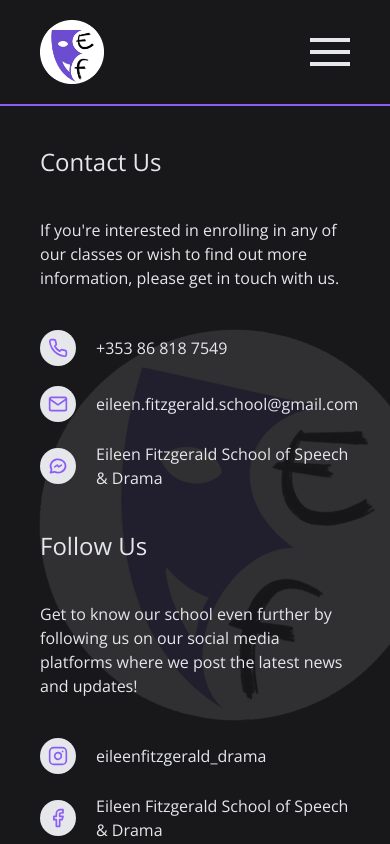
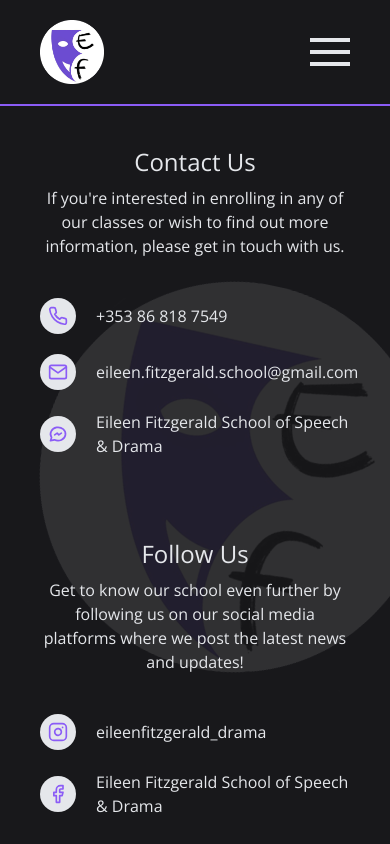
Before and after one commit to kailafitz/eileen-fitzgerald-school, a Next.js app: page /contact in a window 390 px wide. Shown: the top 844 px of the page. Built offline with nearby package versions, Linux system fonts and the light colour scheme.

Commit message:
Overflow fix on contact page image

```diff
--- a/app/classes/page.tsx
+++ b/app/classes/page.tsx
@@ -21,7 +21,7 @@ export const metadata: Metadata = {
 const Classes = () => {
   return (
     <div className="flex flex-col md:flex-row">
-      <div className="sticky top-0 bg-gray-200 p-5 block md:block md:w-1/5">
+      <div className="sticky top-0 bg-white md:bg-gray-200 p-5 block md:block md:w-1/5">
         <MobileMenuClasses />
         <div className="md:sticky md:top-5">
           <MotionDiv className="hidden md:block">
--- a/app/contact/page.tsx
+++ b/app/contact/page.tsx
@@ -5,16 +5,16 @@ import React from "react";
 
 const Contact = () => {
   return (
-    <>
-      <Container className="text-gray-200 relative overflow-hidden w-full">
+    <div className="relative w-full overflow-hidden md:overflow-x-clip md:overflow-y-visible">
+      <Container className="text-gray-200">
         <ContactDetails />
       </Container>
-      <div className="bg-primary mt-10">
-        <Container className="mb-10 text-gray-200">
+      <div className="bg-primary pb-10">
+        <Container className="text-gray-200">
           <Locations />
         </Container>
       </div>
-    </>
+    </div>
   );
 };
 
--- a/app/globals.css
+++ b/app/globals.css
@@ -113,7 +113,3 @@ body {
 .flip {
   transform: scaleX(-1);
 }
-
-.bg-test {
-  background: linear-gradient(93deg, rgba(24, 24, 27, 0) 10%, rgba(139, 92, 246, 1) 70%);
-}
--- a/app/layout.tsx
+++ b/app/layout.tsx
@@ -18,7 +18,7 @@ export default function RootLayout({
   return (
     <html lang="en" className="min-h-screen flex scroll-smooth">
       <body
-        className={`${open.variable} ${alegreya.variable} font-body flex-1 flex flex-col justify-between relative overflow-x-hidden`}
+        className={`${open.variable} ${alegreya.variable} font-body flex-1 flex flex-col justify-between relative overflow-x-hidden w-full`}
       >
         {/* <OpeningAnimation /> */}
         <NavigationBar />
--- a/components/custom/contactDetails.tsx
+++ b/components/custom/contactDetails.tsx
@@ -6,6 +6,7 @@ import InstagramIcon from "./svgs/instagram";
 import Link from "next/link";
 import MotionDiv from "./motionDiv";
 import MessengerIcon from "./svgs/messenger";
+import SectionHeading from "./sectionHeading";
 
 const classes = "text-primary w-5";
 
@@ -71,15 +72,18 @@ const ContactDetails = () => {
       <img
         src="/logo.png"
         alt="logo"
-        className="absolute top-56 w-screen md:w-3/5 md:-top-6 md:-right-48 opacity-10 rotate-12 -z-10"
+        className="absolute top-44 w-screen md:w-3/5 md:-top-6 md:-right-48 opacity-10 rotate-12 -z-10"
       />
       <div className="flex flex-col space-y-10">
         <div className="w-full md:w-1/2 text-left">
-          <h1 className="text-2xl md:text-4xl my-10">Contact Us</h1>
-          <p className="text-base mb-10">
-            If you&#39;re interested in enrolling in any of our classes or wish
-            to find out more information, please get in touch with us.
-          </p>
+          <SectionHeading
+            title="Contact Us"
+            subtitle="If you&#39;re interested in enrolling in any of our classes or wish
+            to find out more information, please get in touch with us."
+            className="text-center md:text-left md:mx-0 lg:w-full"
+          />
+          {/* <h1 className="text-2xl md:text-4xl my-10">Contact Us</h1>
+          <p className="text-base mb-10"></p> */}
           <div className="w-fit space-y-5">
             {contactDetails.map((detail, i) => {
               return (
@@ -94,11 +98,17 @@ const ContactDetails = () => {
           </div>
         </div>
         <div className="w-full md:w-1/2 text-left">
-          <h1 className="text-2xl md:text-4xl mb-10">Follow Us</h1>
+          <SectionHeading
+            title="Follow Us"
+            subtitle="Get to know our school even further by following us on our social
+            media platforms where we post the latest news and updates!"
+            className="text-center md:text-left md:mx-0 lg:w-full"
+          />
+          {/* <h1 className="text-2xl md:text-4xl mb-10">Follow Us</h1>
           <p className="text-base mb-10">
             Get to know our school even further by following us on our social
             media platforms where we post the latest news and updates!
-          </p>
+          </p> */}
           <div className="w-fit space-y-5">
             {socialMediaDetails.map((detail, i) => {
               return (
--- a/components/custom/mobileMenuClasses.tsx
+++ b/components/custom/mobileMenuClasses.tsx
@@ -23,7 +23,7 @@ const MobileMenuClasses = () => {
         setValue(value);
       }}
     >
-      <SelectTrigger className="md:hidden">
+      <SelectTrigger className="md:hidden bg-white">
         <SelectValue placeholder={value === "" ? "Contents" : value} />
       </SelectTrigger>
       <SelectContent>
--- a/components/custom/sectionHeading.tsx
+++ b/components/custom/sectionHeading.tsx
@@ -4,20 +4,27 @@ type Props = {
   className?: string;
   title: string;
   subtitle?: string;
+  left?: boolean;
 };
 
 const SectionHeading = (props: Props) => {
   return (
     <>
       <h1
-        className={`text-center text-2xl md:text-4xl mt-10 ${
+        className={`${
+          props.left ? "text-left" : "text-center"
+        } text-2xl md:text-4xl mt-10 ${props.className} ${
           props.subtitle !== "" ? "mb-2" : "mb-10"
         }`}
       >
         {props.title}
       </h1>
       {props.subtitle !== "" && (
-        <p className="text-center text-base mb-10 lg:w-1/2 mx-auto">
+        <p
+          className={`${
+            props.left ? "text-left" : "text-center"
+          } text-base mb-10 lg:w-1/2 mx-auto ${props.className}`}
+        >
           {props.subtitle}
         </p>
       )}
--- a/components/ui/select.tsx
+++ b/components/ui/select.tsx
@@ -19,7 +19,7 @@ const SelectTrigger = React.forwardRef<
   <SelectPrimitive.Trigger
     ref={ref}
     className={cn(
-      "flex h-10 w-full items-center justify-between rounded-md border border-primary bg-background px-3 py-2 text-sm placeholder:text-muted-foreground disabled:cursor-not-allowed disabled:opacity-50 [&>span]:line-clamp-1 outline-0",
+      "flex h-10 w-full items-center justify-between rounded-md border border-primary px-3 py-2 text-sm placeholder:text-muted-foreground disabled:cursor-not-allowed disabled:opacity-50 [&>span]:line-clamp-1 outline-0",
       className
     )}
     {...props}
```
